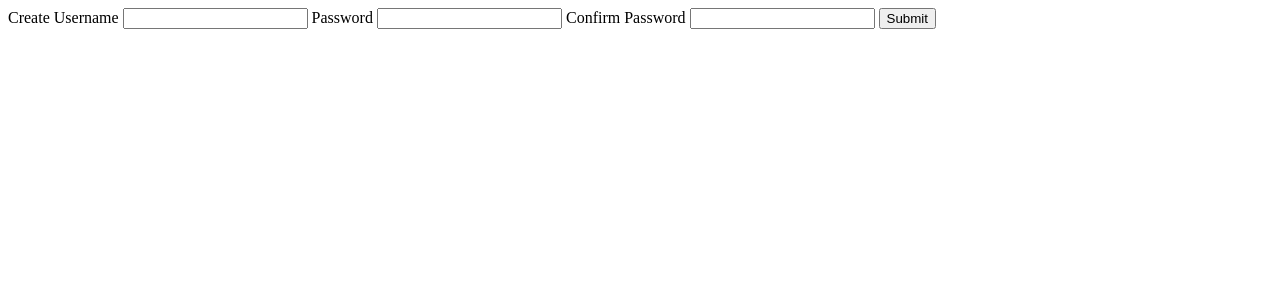
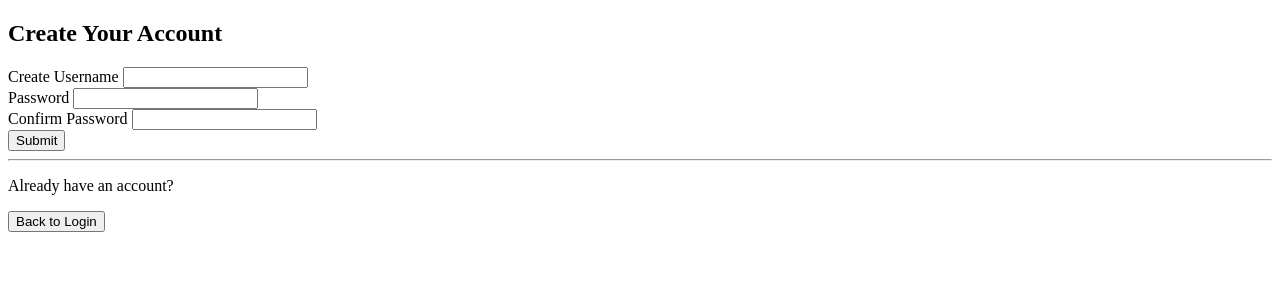
Before and after one commit to Javan27/CSC330-RecipeHub, a Flask app: page /create_account in a window 1280 px wide. Shown: the top 300 px of the page. Run offline with Flask 3, Linux system fonts and the light colour scheme.

Commit message:
Update create_account.html
Updated it to work perfectly with app.py

```diff
--- a/templates/create_account.html
+++ b/templates/create_account.html
@@ -1,23 +1,35 @@
-<!doctype html>
+<!DOCTYPE html>
+<html lang="en">
+<head>
+    <meta charset="UTF-8">
+    <title>Create an Account</title>
+</head>
+<body>
+    <h2>Create Your Account</h2>
 
-<html>
- <head>
- 	<title> Create an Account </title>
- </head>
- 	<body>
- 		<form>
- 			<label> Create Username </label>
- 			<input type="text" name ="username">
+    <form action="/create_account" method="POST">
+        <div>
+            <label>Create Username</label>
+            <input type="text" name="username" required>
+        </div>
 
- 			<label> Password </label>
- 			<input type ="password" name ="password">
+        <div>
+            <label>Password</label>
+            <input type="password" name="password" required>
+        </div>
 
- 			<label> Confirm Password </label>
- 			<input type ="password" name ="confirm_password">
+        <div>
+            <label>Confirm Password</label>
+            <input type="password" name="confirm_password" required>
+        </div>
 
- 			<button type="submit"> Submit </button>
+        <button type="submit">Submit</button>
+    </form>
 
- 		</form>
- 	</body>
-
+    <hr>
+    <p>Already have an account?</p>
+    <a href="/login">
+        <button type="button">Back to Login</button>
+    </a>
+</body>
 </html>
```
